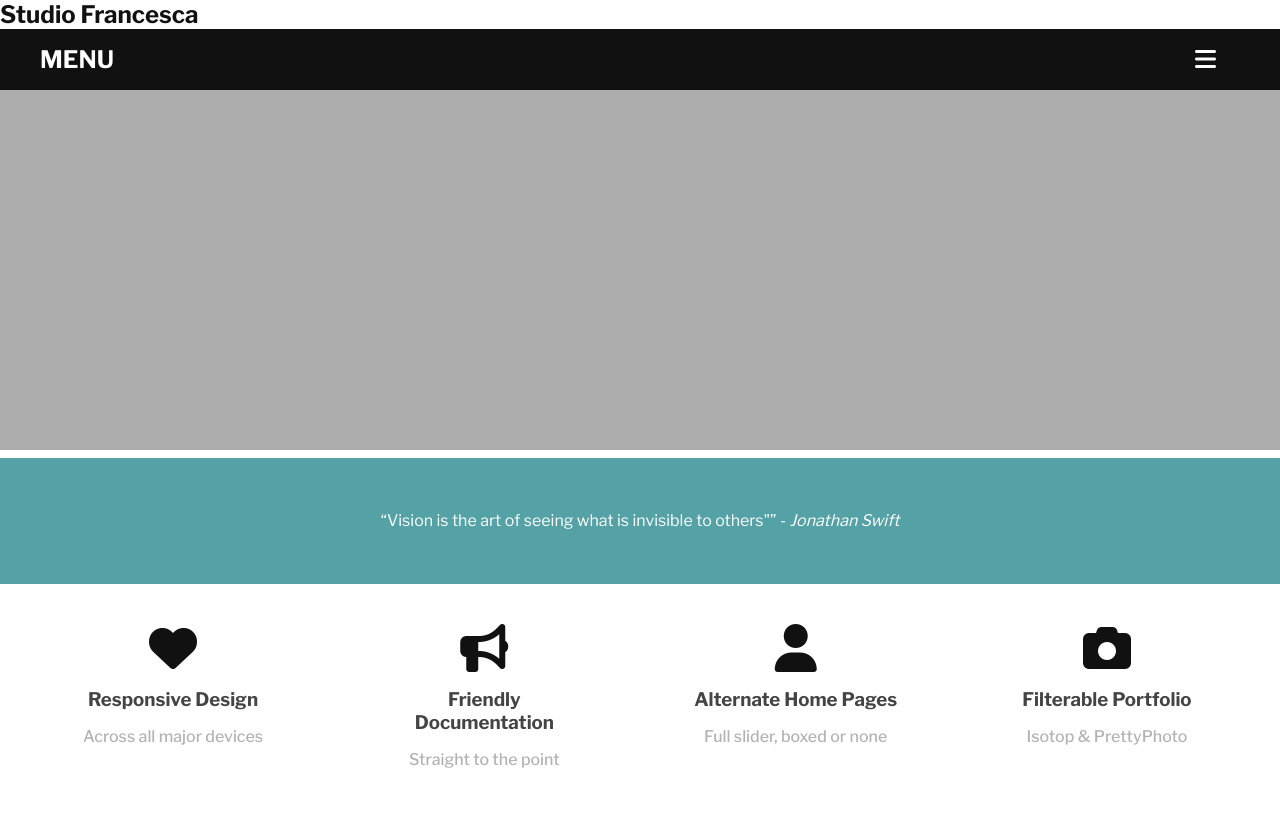
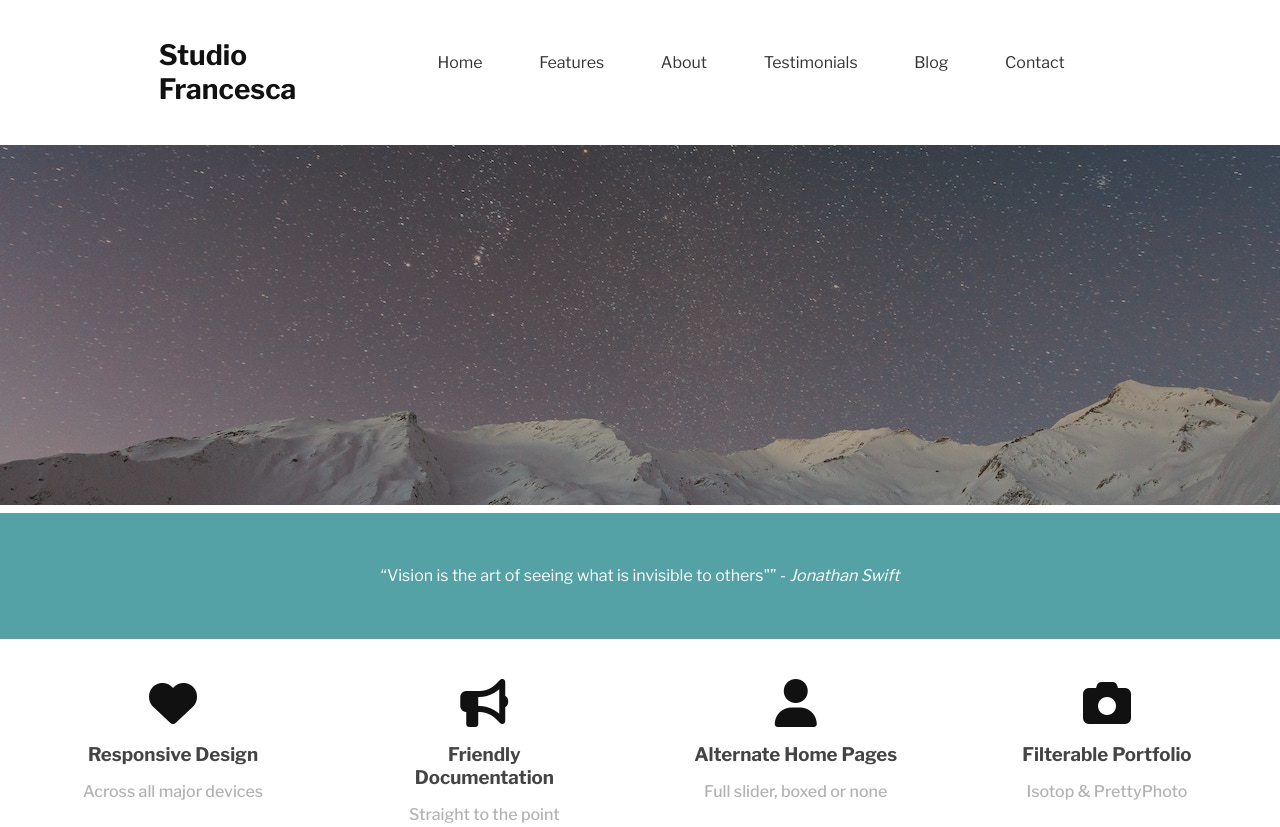
Before and after one commit to suhyunkim00/11-class-00, a plain HTML site: page index.html in a window 1280 px wide. Shown: the top 827 px of the page. Drawn offline with nearby package versions, Linux system fonts and the light colour scheme.

Commit message:
Tablet: Navigation section is done

```diff
--- a/css/style.css
+++ b/css/style.css
@@ -105,7 +105,7 @@ a {
    /* NAVIGATION END */
 
    header {
-      background-image: url("/img/bg-header.jpg");
+      background-image: url("/img/header.jpg");
       background-position: center;
       background-repeat: no-repeat;
       background-size: cover;
@@ -316,6 +316,35 @@ a {
 
 @media (min-width: 600px) {
 
+   nav {
+      padding: 3%;
+      flex-direction: row;
+      justify-content: space-between;
+   }
+
+   nav > aside {
+      display: none;
+   }
+
+   nav > ul {
+      padding-top: 15px;
+      display: flex;
+      justify-content: space-evenly;
+      width: 65%;
+   }
+
+   nav li {
+      list-style: none;
+   }
+
+   nav a {
+      color: var(--lightBlack);
+   }
+
+   h1 {
+      font-size: 28px;
+   }
+
    header {
       height: 45vh;
    }
@@ -423,5 +452,21 @@ a {
       font-size: 16px;
    }
 
+   @media (min-width: 1000px) {
 
+      nav {
+         flex-direction: row;
+      }
+
+      nav > ul {
+         width: 100%;
+         padding-right: 10%;
+      }
+
+      h1 {
+         padding-left: 10%;
+         width: 30%;
+      }
+
+   }
 }
```
